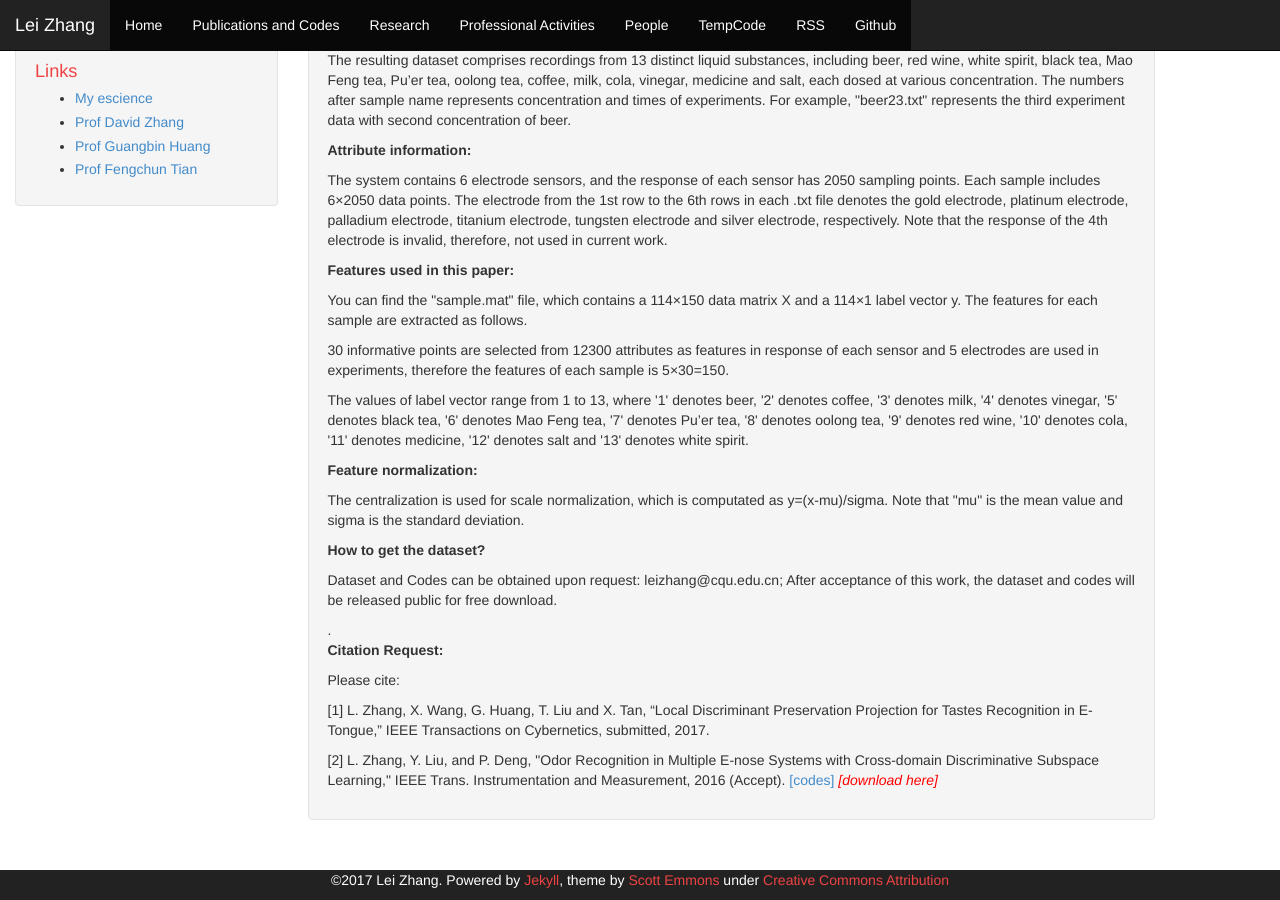
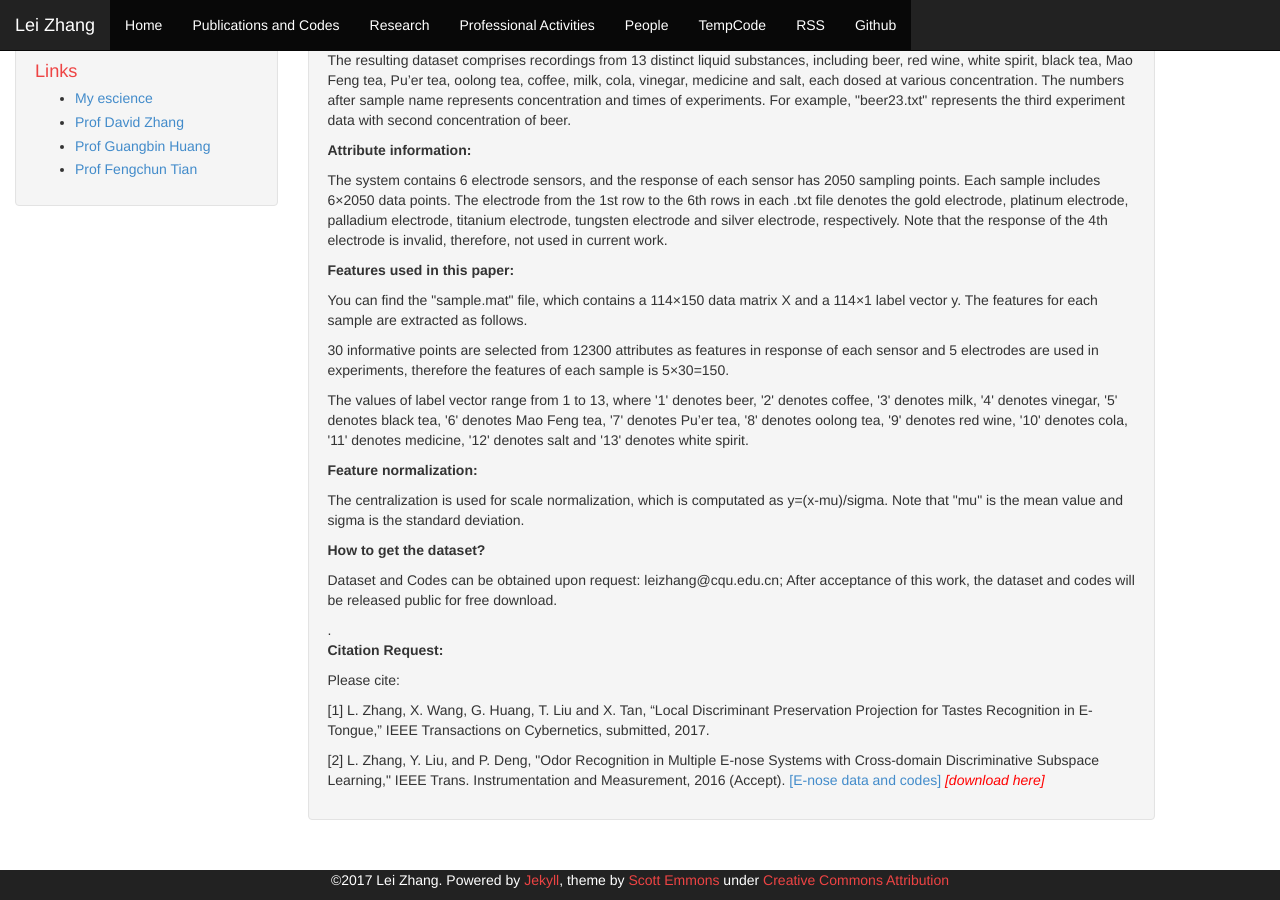
Before and after one commit to DrLeiZhang/website, a Jekyll site: the page built from tempcode.html, in a window 1280 px wide and 900 px high, scrolled down 791 px. Built offline with Jekyll 4.4.1, drawn with Linux system fonts in a browser that asks for light colours; Markdown is read by kramdown in place of the engine named in the settings.

Commit message:
Update
Signed-off-by: leizhang@cqu.edu.cn <leizhang@cqu.edu.cn>

```diff
--- a/tempcode.html
+++ b/tempcode.html
@@ -54,6 +54,6 @@
 <p>Please cite:</p>
 <p>[1] L. Zhang, X. Wang, G. Huang, T. Liu and X. Tan, “Local Discriminant Preservation Projection for Tastes Recognition in E-Tongue,” IEEE Transactions on Cybernetics, submitted, 2017.</p>
 
-<p>[2] L. Zhang, Y. Liu, and P. Deng, "Odor Recognition in Multiple E-nose Systems with Cross-domain Discriminative Subspace Learning," IEEE Trans. Instrumentation and Measurement, 2016 (Accept). <a href="resources/CDSL_paper_code.rar">[codes]</a> <I style="color:red;">[download here]</I></p>
+<p>[2] L. Zhang, Y. Liu, and P. Deng, "Odor Recognition in Multiple E-nose Systems with Cross-domain Discriminative Subspace Learning," IEEE Trans. Instrumentation and Measurement, 2016 (Accept). <a href="resources/CDSL_paper_code.rar">[E-nose data and codes]</a> <I style="color:red;">[download here]</I></p>
 
 </div>
```
